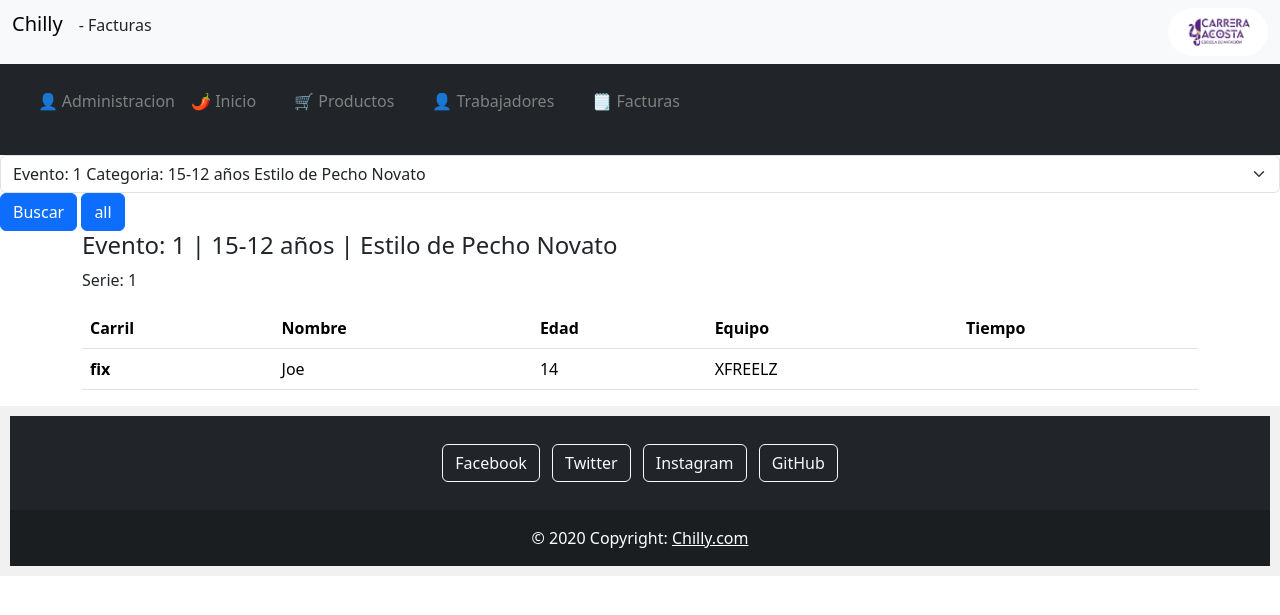
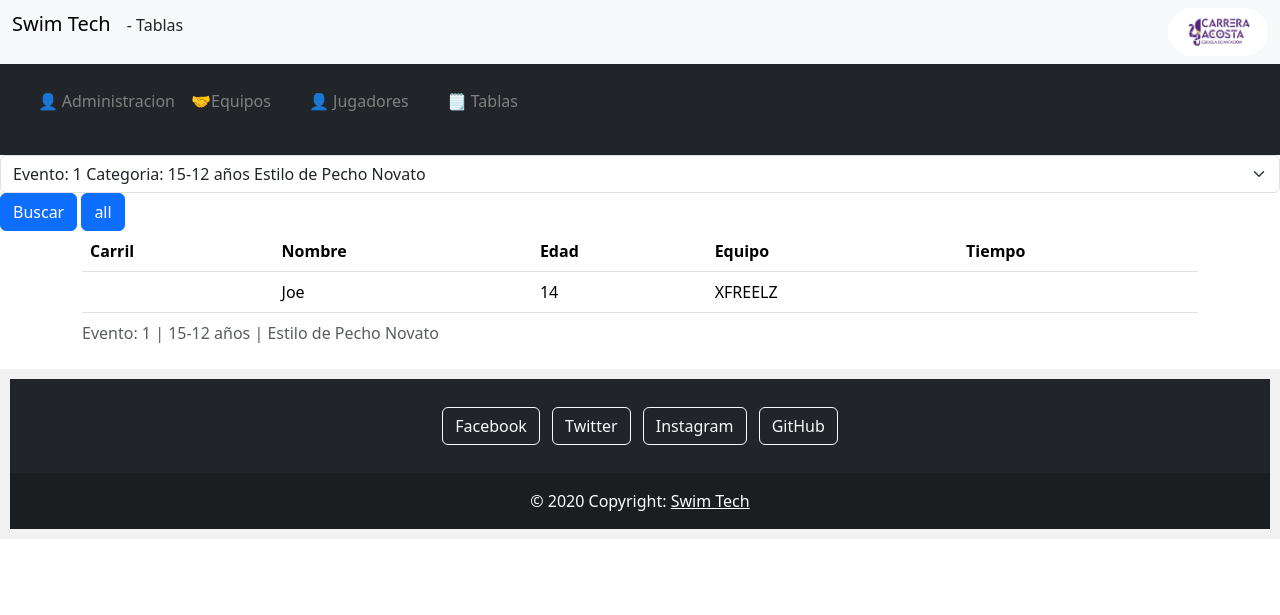
Before and after one commit to JorgeArguello1999/Spotec, a FastAPI app: page /tabla_juego in a window 1280 px wide. Shown: the top 615 px of the page. Run offline with FastAPI, Linux system fonts and the light colour scheme; data comes from the database, SQL or seed files in the repository.

Commit message:
Ya se realizo la presentacion, toca implementar las mejoras

```diff
--- a/WEB/Conectors/views.py
+++ b/WEB/Conectors/views.py
@@ -70,6 +70,23 @@ class vistas(database):
         cur = cur.fetchall()
         return cur
 
+    def listar_jugadores(self):
+        cur = self.conn.cursor()
+        cur.execute(f"""
+        select jugadores.idjugador, jugadores.nombres, jugadores.edad, jugadores.fnacimiento,
+        jugadores.tiempo, equipos.nombre, provincias.nombre 'pnombre'
+        from jugadores
+        inner join equipos
+        on jugadores.idequipo = equipos.idequipo
+        inner join provincias
+        on equipos.idprovincia = provincias.idprovincia;
+        """)
+        cur = cur.fetchall()
+        return cur
+
+
+
+
 
 
 if __name__ == '__main__':
--- a/WEB/main.py
+++ b/WEB/main.py
@@ -8,6 +8,7 @@ import os
 
 # Configuramos las routas de los diferentes modulos
 from routes.tabla_juego import router as tabla_juego
+from routes.jugadores import router as jugadores
 
 # Configuramos FastAPi
 app = FastAPI()
@@ -16,6 +17,7 @@ templates = Jinja2Templates(directory="templates")
 
 # Rutas en modulos externos
 app.include_router(tabla_juego)
+app.include_router(jugadores)
 
 
 if __name__ == '__main__':
--- a/WEB/routes/tabla_juego.py
+++ b/WEB/routes/tabla_juego.py
@@ -24,7 +24,7 @@ async def tabla_juego(request: Request):
     except:
         print("Todas las tablas")
 
-    return templates.TemplateResponse('vista_jugador.html', {
+    return templates.TemplateResponse('tabla_juego.html', {
         "request": request,
         "lista_categorias": lista_categorias,
         "data": data
--- a/WEB/templates/plantilla.html
+++ b/WEB/templates/plantilla.html
@@ -2,7 +2,7 @@
 <html lang="es">
 <head>
     <meta charset="UTF-8">
-    <title>Carrera Acosta</title>
+    <title>Swim Tech</title>
     <link href="{{ url_for('static', path='plantilla.css') }}" rel="stylesheet">
     <link rel="shortcut icon" href="{{ url_for('static', path='images/logo.jpg') }}" type="image/x-icon">
     <link href="https://cdn.jsdelivr.net/npm/bootstrap@5.3.0-alpha3/dist/css/bootstrap.min.css" rel="stylesheet" integrity="sha384-KK94CHFLLe+nY2dmCWGMq91rCGa5gtU4mk92HdvYe+M/SXH301p5ILy+dN9+nJOZ" crossorigin="anonymous">
@@ -14,7 +14,7 @@
     <nav class="navbar navbar-light bg-light">
         <div class="container-fluid">
             <!-- Colocar en que parte de la web se encuentra -->
-            <p><a class="navbar-brand" href="/main">Chilly</a>- {% block title %}{% endblock %}</p>
+            <p><a class="navbar-brand" href="/main">Swim Tech</a>- {% block title %}{% endblock %}</p>
             <img id="logo-img" src="{{ url_for('static', path='images/logo.jpg') }}" alt="logo">
         </div>
     </nav>
@@ -23,11 +23,10 @@
         <div class="container-fluid">
             <nav aria-label="breadcrumb">
                 <ol class="breadcrumb">
-                    <li id="foto-usuario" class"breadcrumb-item"><a href="/trabajadores">{% block name_user %}👤 Administracion {% endblock %}</a></li>
-                    <li class="breadcrumb-item"><a href="/">🌶️ Inicio</a></li>
-                    <li class="breadcrumb-item"><a href="/main">🛒 Productos</a></li>
-                    <li class="breadcrumb-item"><a href="/trabajadores">👤 Trabajadores</a></li>
-                    <li class="breadcrumb-item"><a href="/facturas">🗒️ Facturas</a></li>
+                    <li id="foto-usuario" class"breadcrumb-item"><a href="/">{% block name_user %}👤 Administracion {% endblock %}</a></li>
+                    <li class="breadcrumb-item"><a href="/equipos">🤝Equipos</a></li>
+                    <li class="breadcrumb-item"><a href="/jugadores">👤 Jugadores</a></li>
+                    <li class="breadcrumb-item"><a href="/tabla_juego">🗒️ Tablas</a></li>
                 </ol>
             </nav>
         </div>
@@ -67,7 +66,7 @@
           <!-- Copyright -->
           <div class="text-center p-3" style="background-color: rgba(0, 0, 0, 0.2);">
               © 2020 Copyright:
-              <a class="text-white" href="/">Chilly.com</a>
+              <a class="text-white" href="/">Swim Tech</a>
         </div>
         <!-- Copyright -->
         </footer>
--- a/WEB/templates/vista_jugador.html
+++ b/WEB/templates/tabla_juego.html
@@ -1,5 +1,5 @@
 {% extends "plantilla.html" %}
-{% block title %} Facturas {% endblock %}
+{% block title %} Tablas {% endblock %}
 {% block content %}
 
 <div class="buscar">
@@ -23,11 +23,10 @@
 
 <div class="tabla">
   <div class="col">
-    <h4>Evento: {{ key.idevento }} | {{ key.categoria }} | {{ key.nombre }}</h4>
-    <p>Serie: {{ key.serie }}</p>
-
     <table class="table">
       <thead>
+        <caption>Evento: {{ key.idevento }} | {{ key.categoria }} | {{ key.nombre }}</caption>
+
         <tr>
           <th scope="col">Carril</th>
           <th scope="col">Nombre</th>
@@ -39,7 +38,7 @@
 
       <tbody>
         <tr>
-          <th scope="row">fix</th>
+          <th scope="row">{{ key.idjugador }}</th>
           <td>{{ key.jnombres }}</td>
           <td>{{ key.edad }}</td>
           <td>{{ key.enombre }}</td>
```
Also changed, not shown: WEB/routes/jugadores.py (added, +32 -0 lines), WEB/templates/jugadores.html (added, +44 -0 lines).
